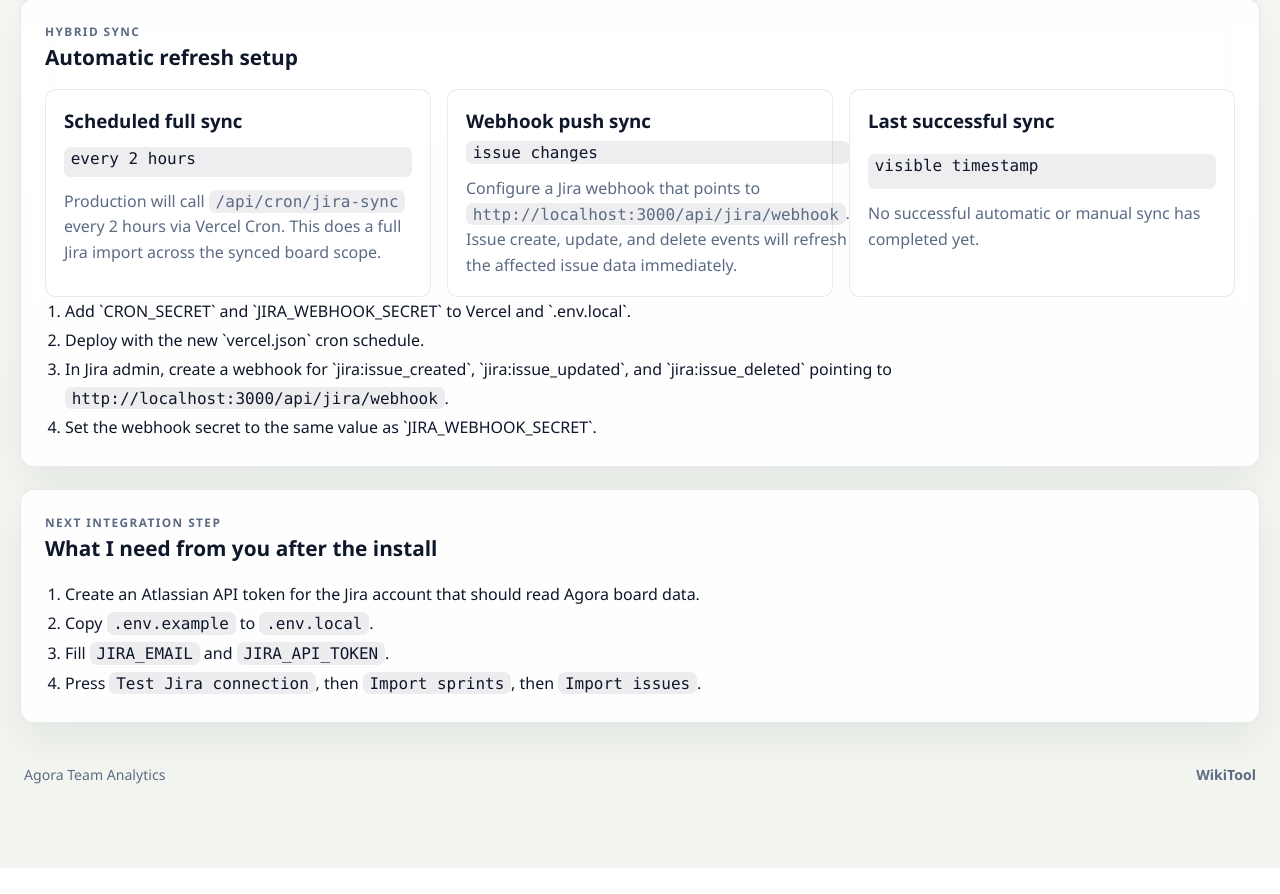
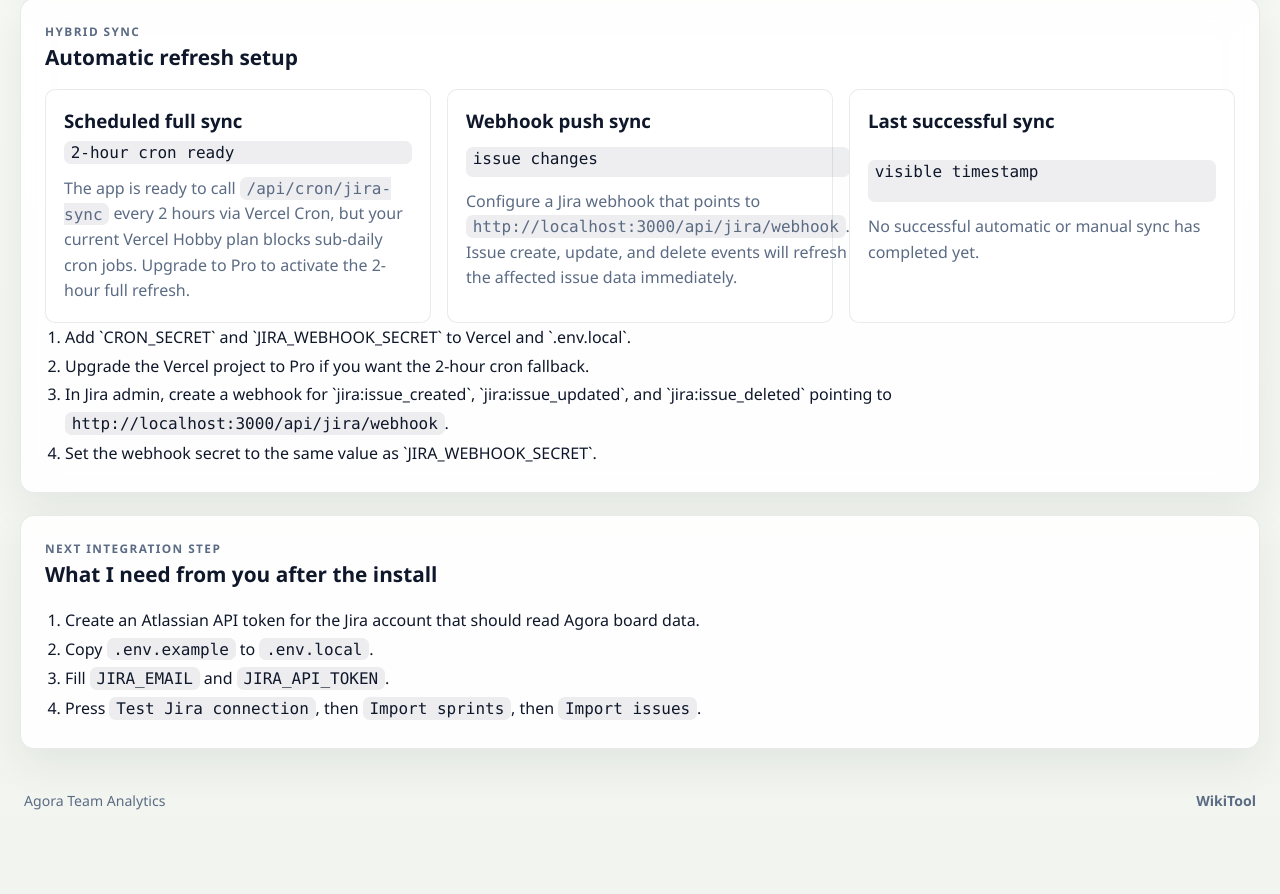
Before and after one commit to Andrei-vaduva-agoralabs/Track-team, a Next.js app: page /setup in a window 1280 px wide. Shown: the part 1318-2212 px from the top of the page. Before the commit the page ends 2186 px from the top, so only its background shows below. Built offline with nearby package versions, Linux system fonts and the light colour scheme; no server answers; the database is empty.

Commit message:
Ship webhook sync and sync timestamps

```diff
--- a/src/app/(app)/setup/page.tsx
+++ b/src/app/(app)/setup/page.tsx
@@ -83,11 +83,12 @@ export default async function SetupPage() {
           <article className="wiki-card">
             <div className="wiki-card-header">
               <h3>Scheduled full sync</h3>
-              <code>every 2 hours</code>
+              <code>2-hour cron ready</code>
             </div>
             <p>
-              Production will call <code>/api/cron/jira-sync</code> every 2 hours via Vercel Cron.
-              This does a full Jira import across the synced board scope.
+              The app is ready to call <code>/api/cron/jira-sync</code> every 2 hours via
+              Vercel Cron, but your current Vercel Hobby plan blocks sub-daily cron jobs.
+              Upgrade to Pro to activate the 2-hour full refresh.
             </p>
           </article>
           <article className="wiki-card">
@@ -114,7 +115,7 @@ export default async function SetupPage() {
         </div>
         <ol className="instruction-list">
           <li>Add `CRON_SECRET` and `JIRA_WEBHOOK_SECRET` to Vercel and `.env.local`.</li>
-          <li>Deploy with the new `vercel.json` cron schedule.</li>
+          <li>Upgrade the Vercel project to Pro if you want the 2-hour cron fallback.</li>
           <li>In Jira admin, create a webhook for `jira:issue_created`, `jira:issue_updated`, and `jira:issue_deleted` pointing to <code>{appOrigin || "https://your-app-domain"}/api/jira/webhook</code>.</li>
           <li>Set the webhook secret to the same value as `JIRA_WEBHOOK_SECRET`.</li>
         </ol>
```
Also changed, not shown: vercel.json (deleted).
